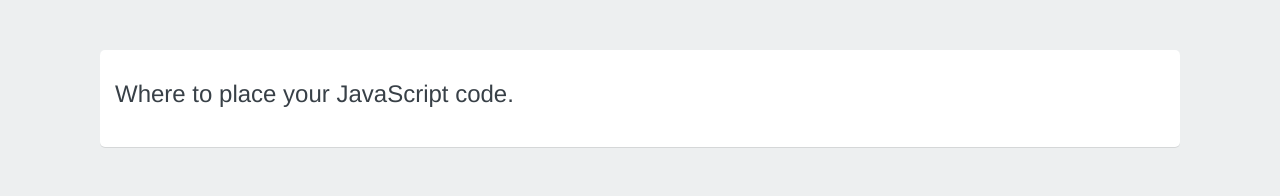
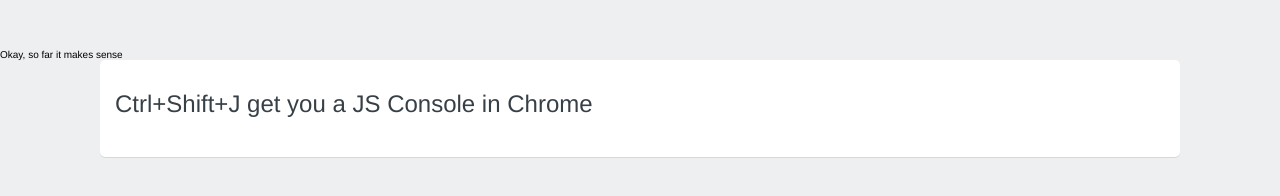
Before and after one commit to manicmerk/Learning-Javascript-01, a plain HTML site: page index.html in a window 1280 px wide. Drawn offline with Linux system fonts and the light colour scheme.

Commit message:
Dev Tools Java Console Info

```diff
--- a/index.html
+++ b/index.html
@@ -8,7 +8,7 @@
  </head>
 <body>
   <div class="container">
-      <h1>Where to place your JavaScript code.</h1>
+      <h1>Ctrl+Shift+J get you a JS Console in Chrome</h1>
   </div>
 </body>
 </html>
--- a/scripts.js
+++ b/scripts.js
@@ -1 +1,2 @@
 alert("Hey, you're back for more?");
+document.write("Okay, so far it makes sense")
```
